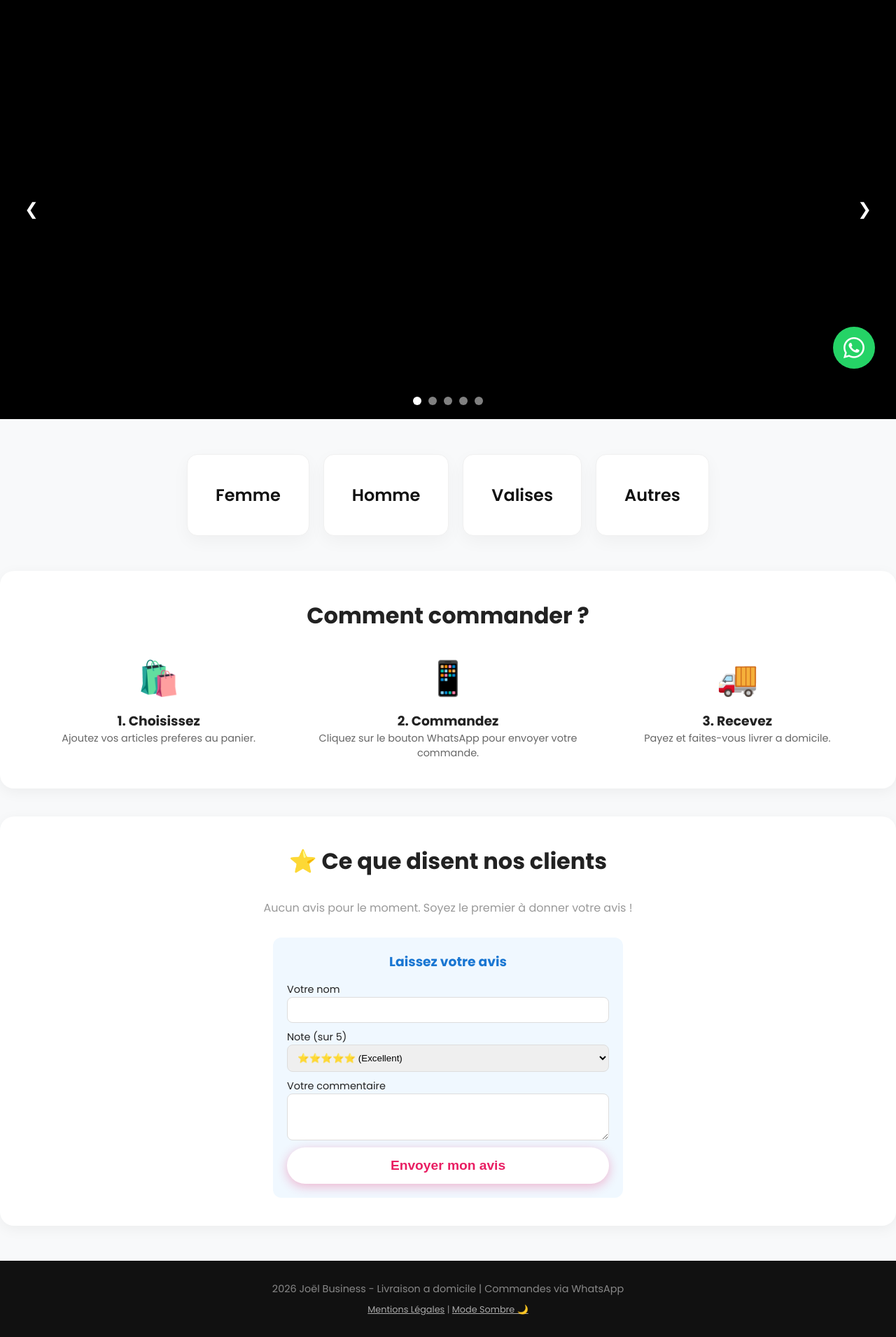
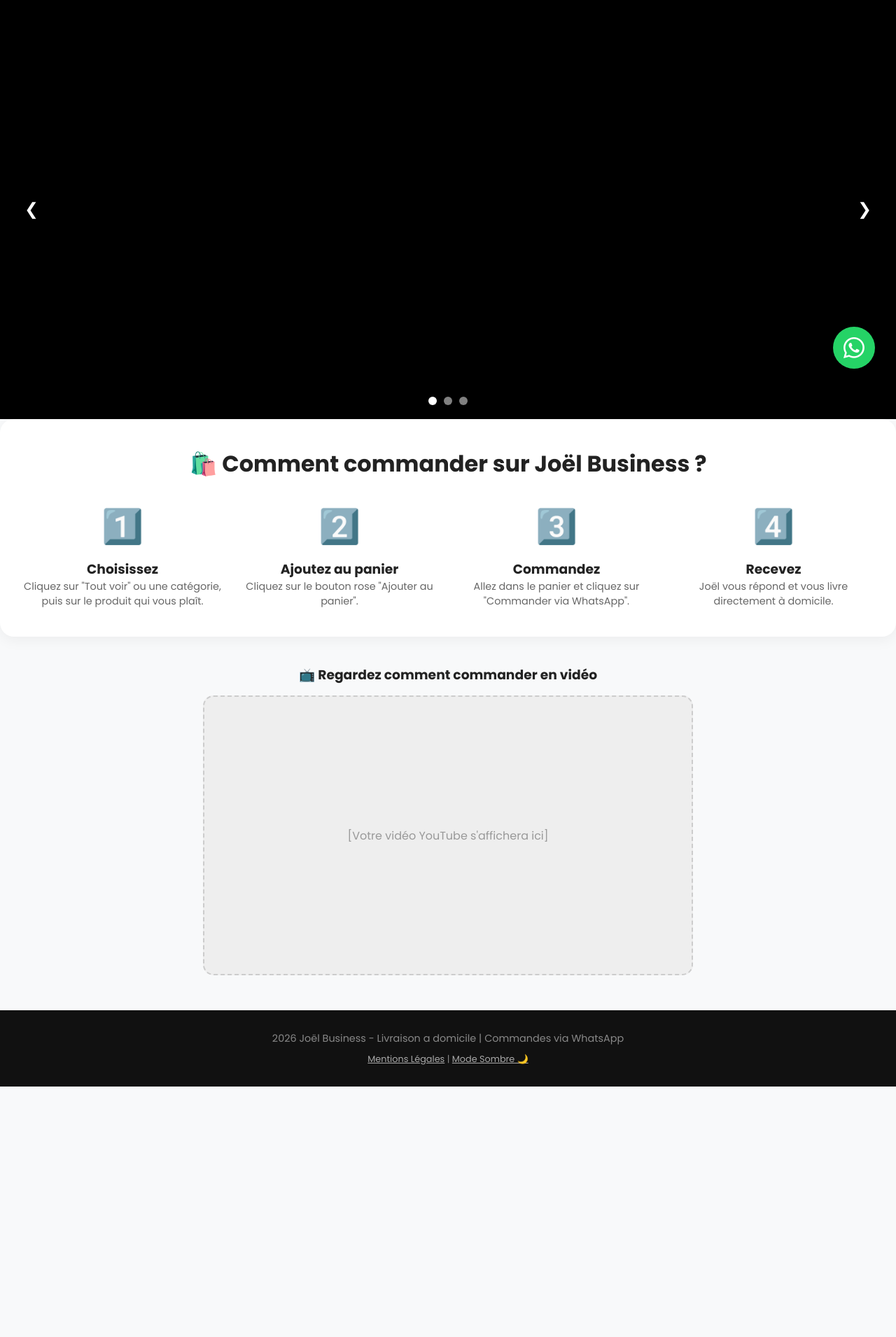
Before and after one commit to jacobilisadjiga243-oss/joel-business, a Python web app: template templates/index.html in a window 1280 px wide. Shown: the part 243-2154 px from the top of the page at 70% size. After the commit the page ends 1796 px from the top, so only its background shows below. Run offline with Jinja, Linux system fonts and the light colour scheme; the template is opened without the code that fills it, so the values that code supplies are empty.

Commit message:
Ajout du guide de commande et du bouton voir dans l'admin

```diff
--- a/templates/admin_dashboard.html
+++ b/templates/admin_dashboard.html
@@ -185,6 +185,7 @@
             <p style="font-size: 0.8rem; color: #666;">Cat: {{ p.categorie }}</p>
             <div style="display:flex; gap:5px; justify-content:center; margin-top:5px;">
                 <a href="/produit/{{ p.id }}" class="btn-secondary" style="background: #25D366;" target="_blank">Voir</a>
+                <a href="/produit/{{ p.id }}" class="btn-secondary" style="background: #25D366;" target="_blank">Voir</a>
                 <a href="/admin/modifier/{{ p.id }}" class="btn-secondary" style="background: #1976d2;">Modifier</a>
                 <a href="/admin/supprimer/{{ p.id }}" class="btn-secondary" style="background: #d32f2f;" onclick="return confirm('Supprimer ?')">Suppr</a>
             </div>
--- a/templates/index.html
+++ b/templates/index.html
@@ -6,7 +6,7 @@
 <div class="bandeau-promo">🔥 {{ info.promo_texte }}</div>
 {% endif %}
 
-<!-- NOUVEAU : CARROUSEL D'IMAGES -->
+<!-- CARROUSEL -->
 <div class="slider-container">
     <div class="slider">
         <div class="slide" style="background-image: url('https://images.unsplash.com/photo-1441986300917-64674bd600d8?w=1200&h=600&fit=crop');">
@@ -30,131 +30,47 @@
                 <a href="/produits?categorie=homme" class="btn-primary">Collection Homme</a>
             </div>
         </div>
-        <div class="slide" style="background-image: url('https://images.unsplash.com/photo-1553062407-98eeb64c6a62?w=1200&h=600&fit=crop');">
-            <div class="slide-content">
-                <h1>Voyagez avec Style</h1>
-                <p>Valises et sacs de qualité.</p>
-                <a href="/produits?categorie=valise" class="btn-primary">Voir les Valises</a>
-            </div>
-        </div>
-        <div class="slide" style="background-image: url('https://images.unsplash.com/photo-1549298916-b41d501d3772?w=1200&h=600&fit=crop');">
-            <div class="slide-content">
-                <h1>Chaussures & Accessoires</h1>
-                <p>Complétez votre look.</p>
-                <a href="/produits?categorie=autres" class="btn-primary">Découvrir</a>
-            </div>
-        </div>
     </div>
     <button class="slider-btn prev" onclick="moveSlide(-1)">&#10094;</button>
     <button class="slider-btn next" onclick="moveSlide(1)">&#10095;</button>
     <div class="slider-dots"></div>
 </div>
 
-<section class="categories">
-    <a href="/produits?categorie=femme" class="cat-card">Femme</a>
-    <a href="/produits?categorie=homme" class="cat-card">Homme</a>
-    <a href="/produits?categorie=valise" class="cat-card">Valises</a>
-    <a href="/produits?categorie=autres" class="cat-card">Autres</a>
-</section>
-
-<!-- TOP VENTES -->
-{% if top_ventes %}
-<section class="produits-section">
-    <h2>🔥 Nos Top Ventes</h2>
-    <div class="produits-grid">
-        {% for p in top_ventes %}
-        <div class="produit-card">
-            <img src="{{ image_url(p.image) }}" alt="{{ p.nom }}">
-            <h3>{{ p.nom }}</h3>
-            <p class="prix">{{ p.prix }} {{ p.devise }}</p>
-            <a href="/produit/{{ p.id }}" class="btn-secondary">Voir detail</a>
-        </div>
-        {% endfor %}
-    </div>
-</section>
-{% endif %}
-
-<!-- NOUVEAUTES -->
-{% if nouveautes %}
-<section class="produits-section">
-    <h2>✨ Nouveautes</h2>
-    <div class="produits-grid">
-        {% for p in nouveautes %}
-        <div class="produit-card">
-            <img src="{{ image_url(p.image) }}" alt="{{ p.nom }}">
-            <h3>{{ p.nom }}</h3>
-            <p class="prix">{{ p.prix }} {{ p.devise }}</p>
-            <a href="/produit/{{ p.id }}" class="btn-secondary">Voir detail</a>
-        </div>
-        {% endfor %}
-    </div>
-</section>
-{% endif %}
-
-<!-- COMMENT COMMANDER -->
+<!-- COMMENT COMMANDER (Guide visuel) -->
 <section class="produits-section" style="background: #fff; border-radius: 20px; margin-bottom: 40px; box-shadow: 0 5px 20px rgba(0,0,0,0.05); text-align: center;">
-    <h2 style="border-left: none; text-align: center; padding-left: 0;">Comment commander ?</h2>
+    <h2 style="border-left: none; text-align: center; padding-left: 0;">🛍️ Comment commander sur Joël Business ?</h2>
     <div style="display: flex; justify-content: space-around; flex-wrap: wrap; gap: 20px; margin-top: 30px;">
         <div style="flex: 1; min-width: 200px;">
-            <div style="font-size: 3rem; margin-bottom: 10px;">🛍️</div>
-            <h3>1. Choisissez</h3>
-            <p style="color: #666; font-size: 0.9rem;">Ajoutez vos articles preferes au panier.</p>
+            <div style="font-size: 3rem; margin-bottom: 10px;">1️⃣</div>
+            <h3>Choisissez</h3>
+            <p style="color: #666; font-size: 0.9rem;">Cliquez sur "Tout voir" ou une catégorie, puis sur le produit qui vous plaît.</p>
         </div>
         <div style="flex: 1; min-width: 200px;">
-            <div style="font-size: 3rem; margin-bottom: 10px;">📱</div>
-            <h3>2. Commandez</h3>
-            <p style="color: #666; font-size: 0.9rem;">Cliquez sur le bouton WhatsApp pour envoyer votre commande.</p>
+            <div style="font-size: 3rem; margin-bottom: 10px;">2️⃣</div>
+            <h3>Ajoutez au panier</h3>
+            <p style="color: #666; font-size: 0.9rem;">Cliquez sur le bouton rose "Ajouter au panier".</p>
         </div>
         <div style="flex: 1; min-width: 200px;">
-            <div style="font-size: 3rem; margin-bottom: 10px;">🚚</div>
-            <h3>3. Recevez</h3>
-            <p style="color: #666; font-size: 0.9rem;">Payez et faites-vous livrer a domicile.</p>
+            <div style="font-size: 3rem; margin-bottom: 10px;">3️⃣</div>
+            <h3>Commandez</h3>
+            <p style="color: #666; font-size: 0.9rem;">Allez dans le panier et cliquez sur "Commander via WhatsApp".</p>
+        </div>
+        <div style="flex: 1; min-width: 200px;">
+            <div style="font-size: 3rem; margin-bottom: 10px;">4️⃣</div>
+            <h3>Recevez</h3>
+            <p style="color: #666; font-size: 0.9rem;">Joël vous répond et vous livre directement à domicile.</p>
         </div>
     </div>
 </section>
 
-<!-- AVIS CLIENTS DYNAMIQUES -->
-<section id="avis" class="produits-section" style="background: #fff; border-radius: 20px; margin-bottom: 40px; box-shadow: 0 5px 20px rgba(0,0,0,0.05);">
-    <h2 style="text-align:center; margin-bottom: 30px; border-left: none; padding-left: 0;">⭐ Ce que disent nos clients</h2>
+<!-- EMPLACEMENT POUR LA VIDEO (A remplacer plus tard) -->
+<div style="text-align: center; margin: 40px 20px;">
+    <h3 style="margin-bottom: 15px;">📺 Regardez comment commander en vidéo</h3>
+    <div style="background: #eee; width: 100%; max-width: 700px; height: 400px; margin: 0 auto; display: flex; align-items: center; justify-content: center; border-radius: 15px; color: #999; border: 2px dashed #ccc;">
+        [Votre vidéo YouTube s'affichera ici]
+    </div>
+</div>
 
-    {% with messages = get_flashed_messages() %}
-      {% if messages %}<p style="color: green; font-weight: bold; margin-bottom: 20px; background: #e8f5e9; padding: 10px; border-radius: 8px; text-align:center;">{{ messages[0] }}</p>{% endif %}
-    {% endwith %}
-
-    <div style="display:grid; grid-template-columns: repeat(auto-fit, minmax(250px, 1fr)); gap: 20px; margin-bottom: 30px;">
-        {% if avis_clients %}
-            {% for a in avis_clients %}
-            <div style="background: #f9f9f9; padding: 20px; border-radius: 12px; text-align: center;">
-                <p style="color: #ffc107; font-size: 1.5rem;">{% for i in range(a.note) %}⭐{% endfor %}</p>
-                <p style="font-style: italic; color: #555; margin: 10px 0;">"{{ a.commentaire }}"</p>
-                <p style="font-weight: bold; color: #111;">- {{ a.nom }}</p>
-            </div>
-            {% endfor %}
-        {% else %}
-            <p style="text-align:center; color:#999; grid-column: 1 / -1;">Aucun avis pour le moment. Soyez le premier à donner votre avis !</p>
-        {% endif %}
-    </div>
-
-    <div style="max-width: 500px; margin: 0 auto; background: #f0f8ff; padding: 20px; border-radius: 12px;">
-        <h3 style="text-align: center; margin-bottom: 15px; color: #1976d2;">Laissez votre avis</h3>
-        <form method="POST" action="/ajouter-avis">
-            <label style="font-weight: 500; font-size: 0.9rem;">Votre nom</label>
-            <input type="text" name="nom" required style="width: 100%; padding: 10px; margin-bottom: 10px; border: 1px solid #ddd; border-radius: 8px;">
-
-            <label style="font-weight: 500; font-size: 0.9rem;">Note (sur 5)</label>
-            <select name="note" style="width: 100%; padding: 10px; margin-bottom: 10px; border: 1px solid #ddd; border-radius: 8px;">
-                <option value="5">⭐⭐⭐⭐⭐ (Excellent)</option>
-                <option value="4">⭐⭐⭐⭐ (Tres bien)</option>
-                <option value="3">⭐⭐⭐ (Bien)</option>
-                <option value="2">⭐⭐ (Moyen)</option>
-                <option value="1">⭐ (Mauvais)</option>
-            </select>
-
-            <label style="font-weight: 500; font-size: 0.9rem;">Votre commentaire</label>
-            <textarea name="commentaire" rows="3" required style="width: 100%; padding: 10px; margin-bottom: 10px; border: 1px solid #ddd; border-radius: 8px;"></textarea>
-
-            <button type="submit" class="btn-primary" style="width: 100%;">Envoyer mon avis</button>
-        </form>
-    </div>
-</section>
+<!-- TOP VENTES / NOUVEAUTES (Ton code habituel) -->
+<!-- ... (le reste de ton index.html avec les produits) ... -->
 {% endblock %}
```
